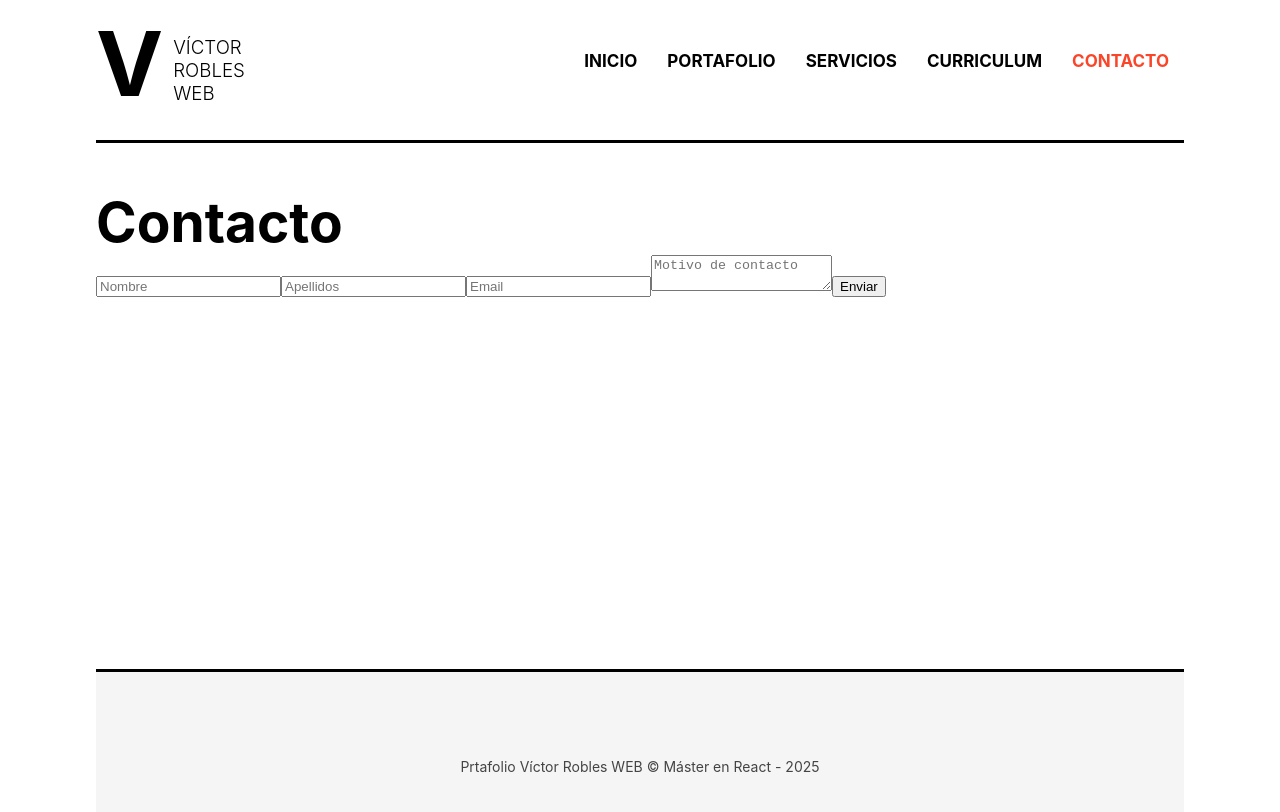
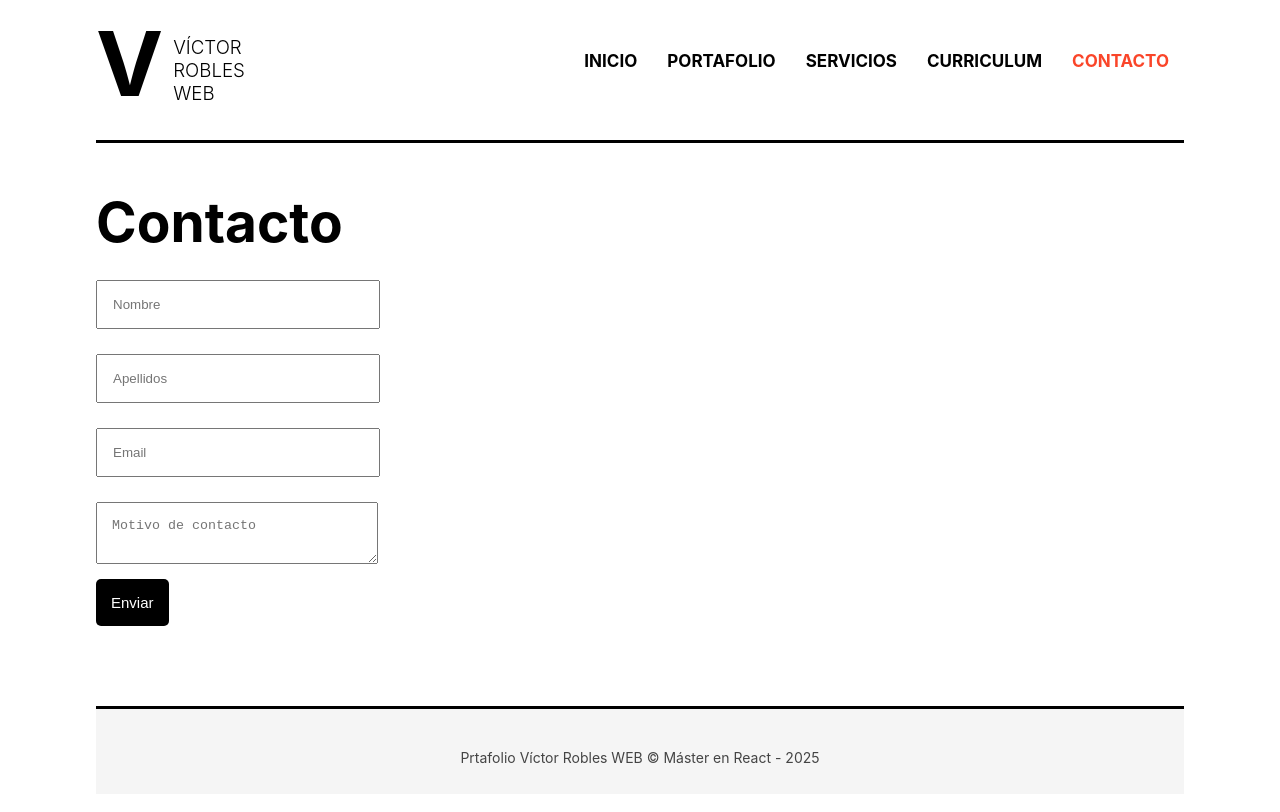
Before and after one commit to TarikMaarijAbdallaoui/08-proyecto2, a React (Create React App) app: page /contacto in a window 1280 px wide. Shown: the top 812 px of the page. Built offline with nearby package versions, Linux system fonts and the light colour scheme.

Commit message:
Dando estilos a formulario de contacto

```diff
--- a/src/index.css
+++ b/src/index.css
@@ -84,8 +84,8 @@
 }
 
 .footer {
-min-height: 150px;
-line-height: 100px;
+min-height: 40px;
+line-height: 7px;
 text-align: center;
 font-size: 14px;
 margin-top: 80px;
@@ -141,3 +141,30 @@
 .home p{
   color: rgb(98, 97, 97);
 }
+
+input[type="text"],
+textarea {
+  display: block;
+  padding: 15px;
+  margin-top: 25px;
+  width: 250px;
+}
+
+input[type="submit"],
+button{
+  font-size: 15px;
+  padding: 15px;
+  margin-top: 15px;
+  border: 0px;
+  border-radius: 5px;
+  color: white;
+  background-color: #fa4529;
+  text-decoration: none;
+  transition: all 300ms;
+}
+
+input[type="submit"],
+button:hover{
+  background-color: black;
+  cursor: pointer;
+}
```
